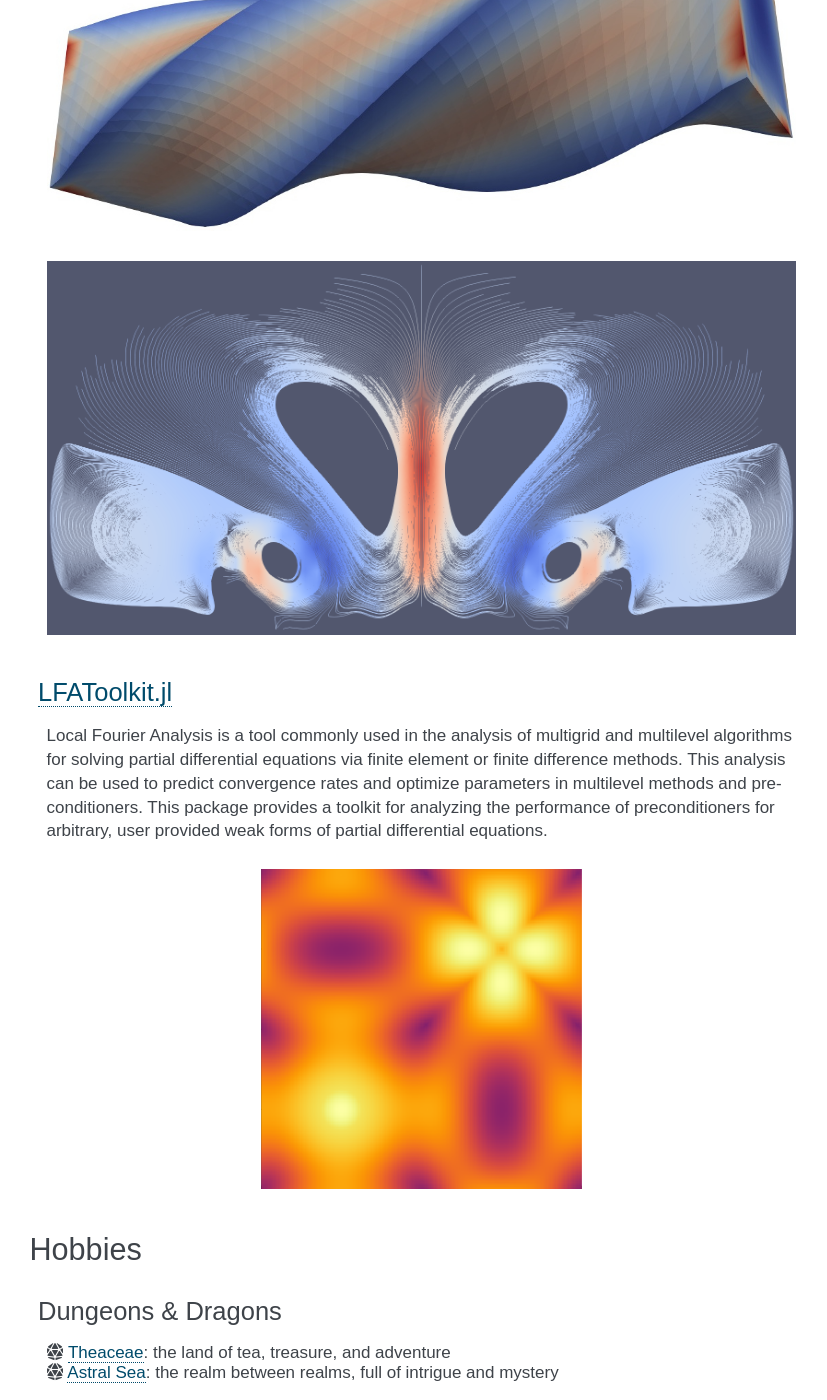
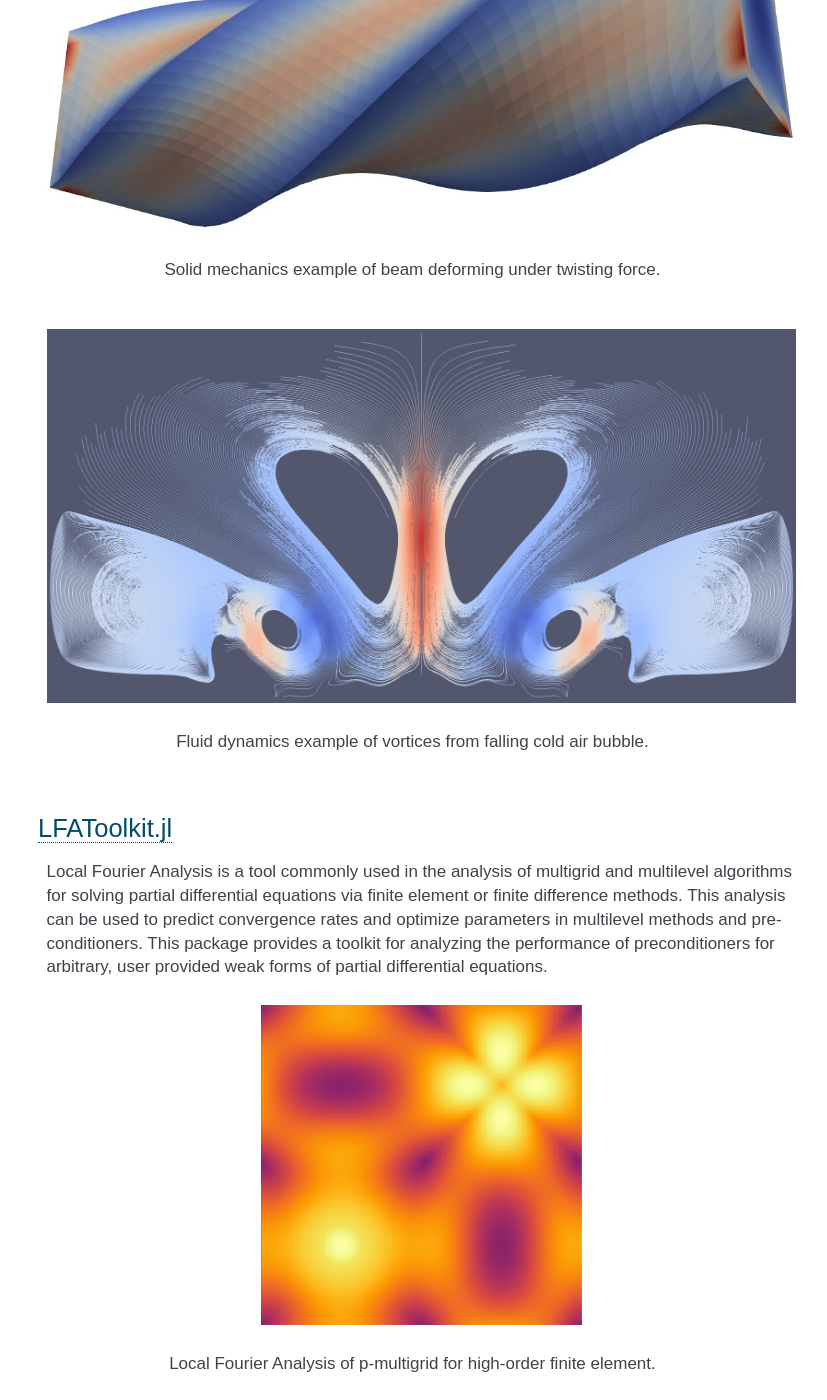
Before and after one commit to jeremylt/personal_website, a Sphinx documentation site: the page built from source/index.rst, in a window 1280 px wide and 1400 px high, scrolled down 950 px. Shown: the whole window, without its empty margins (179-1006 px from the left). Built offline with Sphinx 7.4.7, drawn with Linux system fonts in a browser that asks for light colours; nearby versions of some CDN libraries.

Commit message:
add figure alt and captions

```diff
--- a/source/index.rst
+++ b/source/index.rst
@@ -63,7 +63,14 @@ libCEED provides fast algebra for element-based discretizations, designed for pe
 While our focus is on high-order finite elements, the approach is mostly algebraic and thus applicable to other discretizations in factored form.
 
 .. figure:: img/SolidsTwist.jpeg
+    :alt: Solid mechanics example, twisting beam
+
+    Solid mechanics example of beam deforming under twisting force.
+
 .. figure:: img/FluidsVortices.png
+    :alt: Fluid dynamics example, cold air vortices
+
+    Fluid dynamics example of vortices from falling cold air bubble.
 
 `LFAToolkit.jl <https://www.github.com/jeremylt/LFAToolkit.jl>`_
 ----------------------------------------------------------------
@@ -73,6 +80,9 @@ This analysis can be used to predict convergence rates and optimize parameters i
 This package provides a toolkit for analyzing the performance of preconditioners for arbitrary, user provided weak forms of partial differential equations.
 
 .. figure:: img/LFAToolkit.png
+    :alt: Local Fourier Analysis, p-multigrid on high-order element
+
+    Local Fourier Analysis of p-multigrid for high-order finite element.
 
 Hobbies
 ****************************************************************
```
Also changed, not shown: source/img/Icon.png (added).
